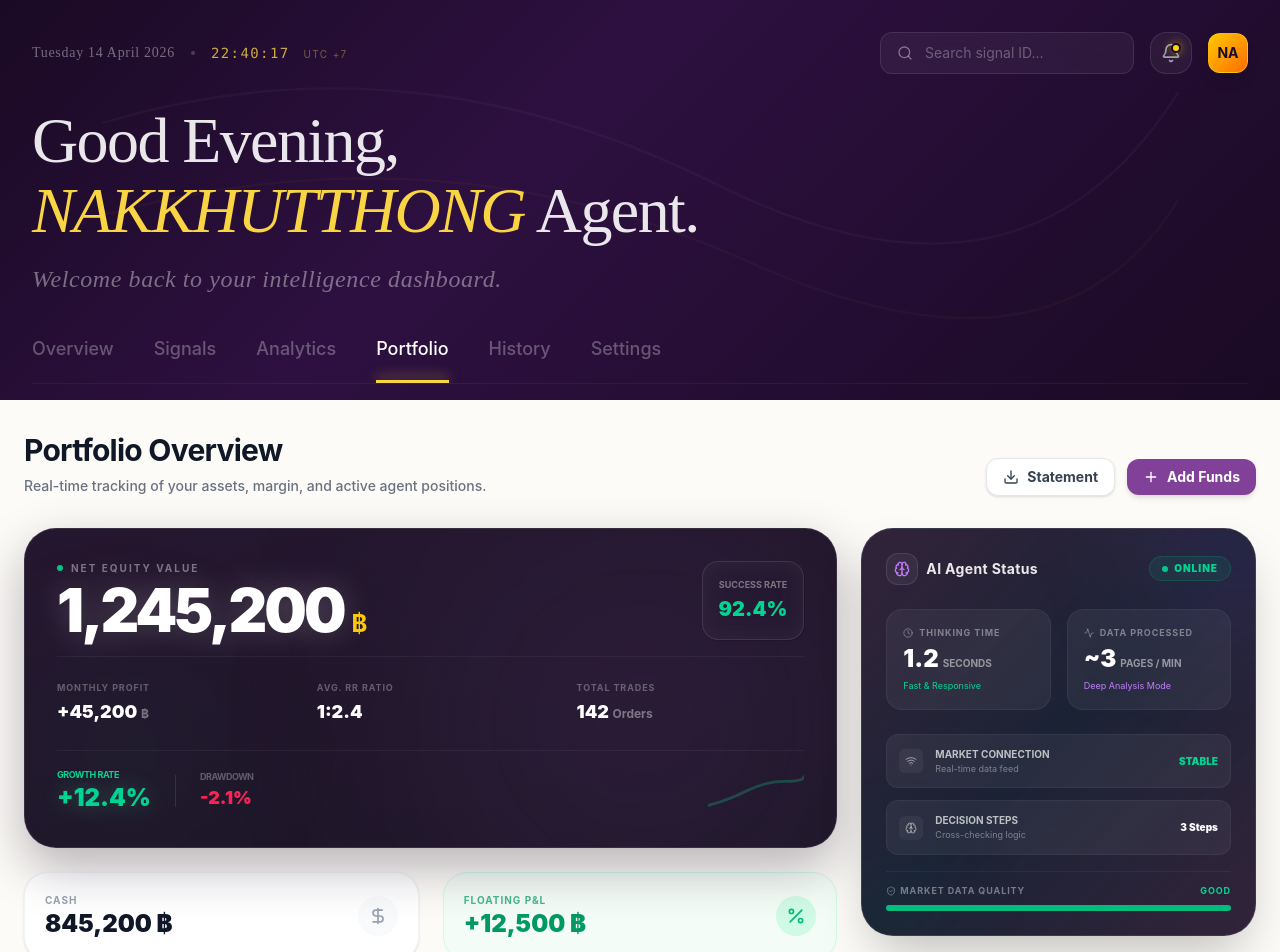
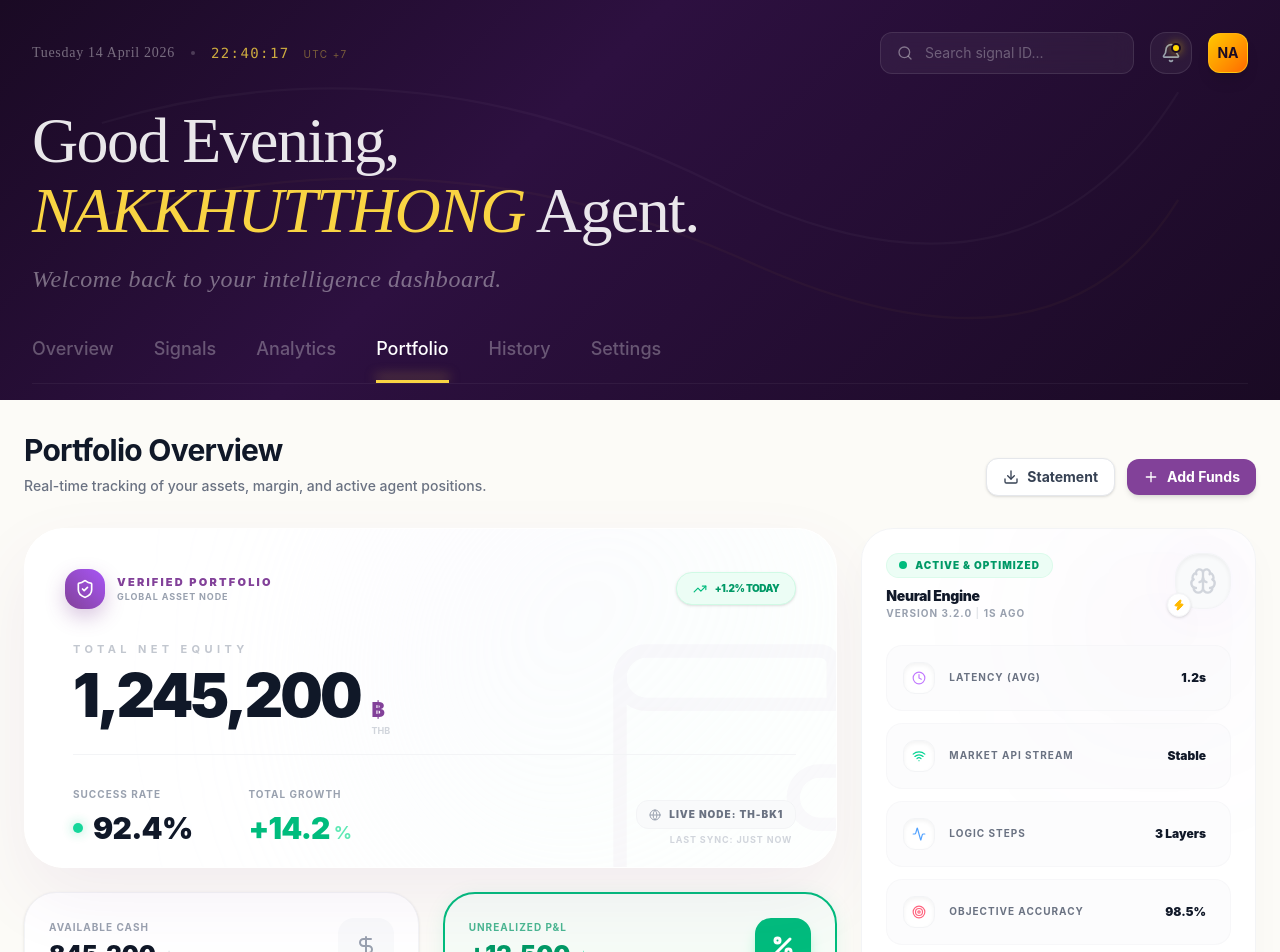
Before and after one commit to athiphat67/CN340_DATA-SCIENCE-FOR-SIGNAL-PROCESSING_PROJECT, a React (Vite) app in the folder Src/frontend/: page /portfolio in a window 1280 px wide. Shown: the top 952 px of the page. Built offline with nearby package versions, Linux system fonts and the light colour scheme.

Commit message:
Updated Portfolio Section

```diff
--- a/Src/frontend/components/portfolio/AgentHealthMonitor.tsx
+++ b/Src/frontend/components/portfolio/AgentHealthMonitor.tsx
@@ -1,102 +1,80 @@
 import React from 'react';
-import { Activity, Brain, Wifi, ShieldCheck, Clock } from 'lucide-react';
+import { Activity, Brain, Wifi, Clock, Zap, Target } from 'lucide-react';
 
 export const AgentHealthMonitor = () => {
-  // ข้อมูลจาก Database (เหมือนเดิม แต่เราจะแสดงผลให้เข้าใจง่ายขึ้น)
+  // Mock data for the system status
   const systemStatus = {
-    latency: 1240,         // ms
-    tokens: 1550,          // tokens
-    iterations: 3,         // cycles
-    dataQuality: 'Good',
-    isWeekend: false,
+    latency: 1240,         // in milliseconds
+    iterations: 3,         // decision layers
+    dataQuality: 'High',   // market data integrity
+    lastUpdate: '1s ago'   // freshness of data
   };
 
   return (
-    <div className="relative bg-gradient-to-br from-[#1a0a24]/90 via-[#0f172a]/95 to-[#1a0a24]/90 backdrop-blur-xl p-6 rounded-[32px] border border-white/10 shadow-2xl overflow-hidden flex flex-col h-full group">
+    <div className="relative bg-white rounded-[32px] border border-gray-100 shadow-[0_15px_35px_rgba(0,0,0,0.025)] p-6 overflow-hidden group hover:border-purple-200 transition-all duration-500 hover:shadow-[0_20px_50px_rgba(130,65,153,0.05)]">
 
-      {/* Background Glow */}
-      <div className="absolute -top-20 -right-20 w-48 h-48 bg-purple-500/10 blur-[60px] rounded-full pointer-events-none" />
-      <div className="absolute -bottom-10 -left-10 w-32 h-32 bg-emerald-500/5 blur-[50px] rounded-full pointer-events-none" />
+      {/* Subtle Background Glow */}
+      <div className="absolute top-0 right-0 w-48 h-48 bg-[#824199]/5 blur-[90px] rounded-full pointer-events-none" />
 
-      {/* Header - เปลี่ยนเป็นคำที่เป็นมิตรขึ้น */}
-      <div className="flex items-center justify-between mb-6 relative z-10">
-        <div className="flex items-center gap-2">
-          <div className="w-8 h-8 rounded-xl bg-white/5 border border-white/10 flex items-center justify-center">
-            <Brain size={16} className="text-purple-400" />
+      <div className="flex flex-col gap-6 relative z-10">
+        {/* Header Layout ใหม่: เน้นสถานะและไอคอนที่ดู professional */}
+        <div className="flex items-start justify-between">
+          <div>
+            <div className="flex items-center gap-2 px-3 py-1 bg-emerald-50 border border-emerald-100/60 rounded-full w-fit mb-2">
+              <span className="relative flex h-2 w-2">
+                <span className="animate-ping absolute inline-flex h-full w-full rounded-full bg-emerald-400 opacity-75"></span>
+                <span className="relative inline-flex rounded-full h-2 w-2 bg-emerald-500"></span>
+              </span>
+              <p className="text-[10px] font-black text-emerald-600 uppercase tracking-widest">Active & Optimized</p>
+            </div>
+            <h3 className="text-sm font-black text-gray-900 tracking-tight">Neural Engine</h3>
+            <p className="text-[10px] font-bold text-gray-400 uppercase tracking-widest">Version 3.2.0 <span className="text-gray-200">|</span> {systemStatus.lastUpdate}</p>
           </div>
-          <h3 className="text-sm font-bold text-white/90 tracking-wide">AI Agent Status</h3>
-        </div>
-        <div className="flex items-center gap-1.5 px-3 py-1 bg-emerald-500/10 border border-emerald-500/20 rounded-full">
-          <div className="w-1.5 h-1.5 rounded-full bg-emerald-400 animate-pulse" />
-          <span className="text-[10px] font-black text-emerald-400 uppercase tracking-widest">Online</span>
-        </div>
-      </div>
 
-      {/* Primary Metrics - แปลเป็นภาษาคน */}
-      <div className="grid grid-cols-2 gap-4 relative z-10 mb-6">
-        <div className="bg-white/5 border border-white/5 p-4 rounded-2xl hover:bg-white/10 transition-all">
-          <p className="text-[9px] font-bold text-white/40 uppercase tracking-widest mb-1 flex items-center gap-1.5">
-            <Clock size={10} /> Thinking Time
-          </p>
-          <div className="flex items-baseline gap-1">
-             <p className="text-2xl font-black text-white">{(systemStatus.latency / 1000).toFixed(1)}</p>
-             <span className="text-[10px] text-white/50 font-bold uppercase">Seconds</span>
+          {/* ไอคอนที่ดู Professional และขนาดพอดี */}
+          <div className="relative group/icon">
+            <div className="absolute inset-0 bg-purple-500/10 blur-xl rounded-full opacity-50 group-hover/icon:opacity-100 animate-pulse" />
+            <div className="w-14 h-14 rounded-3xl bg-gray-50 flex items-center justify-center border border-gray-100 group-hover:border-[#824199]/10 group-hover:bg-white transition-all duration-300 relative shadow-inner">
+              <Brain size={28} className="text-gray-300 group-hover:text-[#824199] transition-colors" />
+            </div>
+            {/* สัญลักษณ์ความเร็วเล็กๆ */}
+            <div className="absolute -bottom-2 -left-2 w-6 h-6 bg-white rounded-full flex items-center justify-center border border-gray-100 shadow-sm">
+                <Zap size={12} className="text-amber-400 fill-amber-400" />
+            </div>
           </div>
-          <p className="text-[9px] text-emerald-400 mt-1">Fast & Responsive</p>
         </div>
 
-        <div className="bg-white/5 border border-white/5 p-4 rounded-2xl hover:bg-white/10 transition-all">
-          <p className="text-[9px] font-bold text-white/40 uppercase tracking-widest mb-1 flex items-center gap-1.5">
-            <Activity size={10} /> Data Processed
-          </p>
-          <div className="flex items-baseline gap-1">
-             <p className="text-2xl font-black text-white">~3</p>
-             <span className="text-[10px] text-white/50 font-bold uppercase">Pages / Min</span>
-          </div>
-          <p className="text-[9px] text-purple-400 mt-1">Deep Analysis Mode</p>
-        </div>
-      </div>
-
-      {/* Infrastructure Details - ลดความ Tech ลง */}
-      <div className="space-y-3 relative z-10 flex-1 flex flex-col justify-end">
-        <div className="flex items-center justify-between p-3 bg-white/5 rounded-xl border border-white/5">
-           <div className="flex items-center gap-3">
-              <div className="w-6 h-6 rounded-md bg-white/5 flex items-center justify-center">
-                 <Wifi size={12} className="text-white/50" />
+        {/* ส่วนข้อมูลหลัก: ปรับเป็นแถวเรียบๆ เหมือนกล่องด้านล่าง */}
+        <div className="space-y-3">
+          {[
+            { icon: <Clock size={14} />, label: 'Latency (Avg)', value: `${(systemStatus.latency / 1000).toFixed(1)}s`, color: 'text-purple-400' },
+            { icon: <Wifi size={14} />, label: 'Market API Stream', value: 'Stable', color: 'text-emerald-400' },
+            { icon: <Activity size={14} />, label: 'Logic Steps', value: `${systemStatus.iterations} Layers`, color: 'text-blue-400' },
+            { icon: <Target size={14} />, label: 'Objective Accuracy', value: '98.5%', color: 'text-rose-400' }
+          ].map((item, i) => (
+            <div key={i} className="flex items-center justify-between p-4 bg-gray-50/50 rounded-2xl hover:bg-gray-100 transition-colors border border-gray-100/50">
+              <div className="flex items-center gap-3.5">
+                <div className={`${item.color} w-8 h-8 rounded-xl bg-white flex items-center justify-center shadow-inner border border-gray-100`}>
+                    {item.icon}
+                </div>
+                <p className="text-[10px] font-bold text-gray-500 uppercase tracking-widest">{item.label}</p>
               </div>
-              <div>
-                 <p className="text-[10px] font-bold text-white/70 uppercase">Market Connection</p>
-                 <p className="text-[9px] text-white/40">Real-time data feed</p>
-              </div>
-           </div>
-           <p className="text-[10px] font-black text-emerald-400 uppercase">Stable</p>
+              <p className="text-xs font-black text-gray-900 pr-2">{item.value}</p>
+            </div>
+          ))}
         </div>
 
-        <div className="flex items-center justify-between p-3 bg-white/5 rounded-xl border border-white/5">
-           <div className="flex items-center gap-3">
-              <div className="w-6 h-6 rounded-md bg-white/5 flex items-center justify-center">
-                 <Brain size={12} className="text-white/50" />
-              </div>
-              <div>
-                 <p className="text-[10px] font-bold text-white/70 uppercase">Decision Steps</p>
-                 <p className="text-[9px] text-white/40">Cross-checking logic</p>
-              </div>
-           </div>
-           <p className="text-[10px] font-black text-white">{systemStatus.iterations} Steps</p>
-        </div>
-
-        {/* Data Quality Bar */}
-        <div className="pt-3 border-t border-white/5 mt-1">
-          <div className="flex justify-between items-center text-[9px] font-bold uppercase tracking-widest mb-2">
-            <span className="text-white/40 flex items-center gap-1"><ShieldCheck size={10}/> Market Data Quality</span>
-            <span className="text-emerald-400">{systemStatus.dataQuality}</span>
+        {/* ส่วนสถานะ Data Quality ด้านล่าง */}
+        <div className="pt-3 border-t border-gray-100/50 mt-1">
+          <div className="flex justify-between items-center text-[10px] font-bold uppercase tracking-widest mb-3">
+            <span className="text-gray-400 flex items-center gap-1.5"><Activity size={12} className="text-gray-300"/> Data Quality Score</span>
+            <span className="text-emerald-500 font-extrabold">{systemStatus.dataQuality}</span>
           </div>
-          <div className="h-1.5 w-full bg-white/5 rounded-full overflow-hidden">
-             <div className="h-full bg-emerald-500 shadow-[0_0_8px_rgba(16,185,129,0.4)] w-[100%]" />
+          <div className="h-1.5 w-full bg-gray-100 rounded-full overflow-hidden p-[2px]">
+             <div className="h-full bg-gradient-to-r from-emerald-400 to-emerald-500 rounded-full w-[95%] shadow-[0_0_10px_rgba(16,185,129,0.3)]"></div>
           </div>
         </div>
       </div>
-
     </div>
   );
 };
--- a/Src/frontend/components/portfolio/PortfolioSection.tsx
+++ b/Src/frontend/components/portfolio/PortfolioSection.tsx
@@ -9,7 +9,7 @@ import { PortfolioMarketBias } from './PortfolioMarketBias';
 import { PortfolioActivePositions } from './PortfolioActivePositions';
 
 // Icons
-import { Wallet, DollarSign, Activity, Percent } from 'lucide-react';
+import { DollarSign, Percent, TrendingUp, ShieldCheck, Wallet, ArrowUpRight, Globe } from 'lucide-react';
 
 export const PortfolioSection = () => {
   return (
@@ -27,81 +27,96 @@ export const PortfolioSection = () => {
           {/* ======================================================== */}
           <div className="lg:col-span-8 flex flex-col gap-6">
 
-            {/* 1. PROFIT MATRIX DASHBOARD (NEW DESIGN) */}
-            <div className="relative bg-gradient-to-br from-[#1a0a24]/95 to-[#0F0A1A]/95 backdrop-blur-xl rounded-[32px] border border-white/10 shadow-[0_20px_50px_rgba(26,10,36,0.3)] overflow-hidden p-8 flex flex-col h-[320px] justify-between group">
-              {/* Background Decorative Elements */}
-              <div className="absolute top-0 right-0 w-96 h-96 bg-[#824199]/15 rounded-full blur-[120px] -z-10" />
-              <div className="absolute bottom-0 left-0 w-48 h-48 bg-emerald-500/5 rounded-full blur-[80px] -z-10" />
-              {/* Header Section */}
-              <div className="relative z-10 flex justify-between items-start">
-                <div>
-                  <div className="flex items-center gap-2 mb-1">
-                    <div className="w-1.5 h-1.5 rounded-full bg-emerald-400 animate-pulse" />
-                    <p className="text-[10px] font-bold text-white/40 uppercase tracking-[0.2em]">Net Equity Value</p>
+            {/* 1. PROFIT MATRIX DASHBOARD (TOTAL NET EQUITY - REDESIGNED) */}
+            <div className="relative bg-white/95 backdrop-blur-3xl rounded-[40px] border border-white shadow-[0_30px_70px_rgba(130,65,153,0.08)] overflow-hidden p-10 flex flex-col h-[340px] justify-between group transition-all duration-500 hover:translate-y-[-2px]">
+
+              {/* Background Decor & Watermark */}
+              <div className="absolute top-0 right-0 w-[600px] h-[600px] bg-gradient-to-br from-purple-100/40 via-emerald-50/20 to-transparent blur-[110px] rounded-full -mr-32 -mt-32 pointer-events-none" />
+              <div className="absolute -bottom-16 -right-16 opacity-[0.03] group-hover:opacity-[0.06] transition-opacity duration-1000 pointer-events-none group-hover:rotate-12 transition-transform">
+                <Wallet size={320} strokeWidth={1} className="text-[#824199]" />
+              </div>
+
+              <div className="relative z-10">
+                <div className="flex items-center justify-between mb-8">
+                  <div className="flex items-center gap-3">
+                    <div className="w-10 h-10 rounded-2xl bg-gradient-to-tr from-[#824199] to-[#a855f7] flex items-center justify-center shadow-[0_8px_20px_rgba(130,65,153,0.3)] group-hover:rotate-3 transition-transform">
+                      <ShieldCheck size={20} className="text-white" />
+                    </div>
+                    <div>
+                      <p className="text-[11px] font-black text-[#824199] uppercase tracking-[0.2em]">Verified Portfolio</p>
+                      <p className="text-[9px] text-gray-400 font-bold uppercase tracking-widest">Global Asset Node</p>
+                    </div>
                   </div>
-                  <div className="flex items-baseline gap-2">
-                    <p className="text-6xl font-black text-white tracking-tighter drop-shadow-[0_0_15px_rgba(255,255,255,0.2)]">1,245,200</p>
-                    <span className="text-2xl font-bold text-yellow-400">฿</span>
+                  <div className="flex items-center gap-4">
+                    <div className="flex items-center gap-2 px-4 py-2 bg-emerald-50 border border-emerald-100 rounded-2xl shadow-sm">
+                      <TrendingUp size={14} className="text-emerald-500" />
+                      <span className="text-[10px] font-black text-emerald-600 uppercase tracking-tighter">+1.2% Today</span>
+                    </div>
                   </div>
                 </div>
-                <div className="bg-white/5 backdrop-blur-md border border-white/10 p-4 rounded-2xl flex flex-col items-end">
-                  <p className="text-[9px] font-bold text-white/40 uppercase mb-1">Success Rate</p>
-                  <p className="text-xl font-black text-emerald-400">92.4%</p>
+
+                <div className="ml-2">
+                  <p className="text-[11px] font-bold text-gray-400 uppercase tracking-[0.4em] mb-2 opacity-60">Total Net Equity</p>
+                  <div className="flex items-baseline gap-3">
+                    <p className="text-6xl font-black text-gray-900 tracking-tighter leading-none group-hover:scale-[1.01] transition-transform duration-500">1,245,200</p>
+                    <div className="flex flex-col">
+                      <span className="text-xl font-black text-[#824199] leading-none mb-1">฿</span>
+                      <span className="text-[9px] font-bold text-gray-300 uppercase">THB</span>
+                    </div>
+                  </div>
                 </div>
               </div>
 
-              {/* Center Matrix Stats */}
-              <div className="relative z-10 grid grid-cols-3 gap-8 border-y border-white/5 py-6">
-                <div>
-                  <p className="text-[9px] font-bold text-white/30 uppercase mb-1 tracking-widest">Monthly Profit</p>
-                  <p className="text-lg font-black text-white">+45,200 <span className="text-xs text-white/40 font-bold">฿</span></p>
-                </div>
-                <div>
-                  <p className="text-[9px] font-bold text-white/30 uppercase mb-1 tracking-widest">Avg. RR Ratio</p>
-                  <p className="text-lg font-black text-white">1:2.4</p>
-                </div>
-                <div>
-                  <p className="text-[9px] font-bold text-white/30 uppercase mb-1 tracking-widest">Total Trades</p>
-                  <p className="text-lg font-black text-white">142 <span className="text-xs text-white/40 font-bold">Orders</span></p>
-                </div>
-              </div>
-
-              {/* Footer Info */}
-              <div className="relative z-10 flex items-center justify-between">
-                <div className="flex items-center gap-4">
-                  <div className="flex flex-col">
-                    <p className="text-[9px] font-bold text-emerald-400 uppercase tracking-tighter">Growth Rate</p>
-                    <p className="text-2xl font-black text-emerald-400 drop-shadow-[0_0_10px_rgba(52,211,153,0.3)]">+12.4%</p>
+              {/* Stats Footer - แทนที่กราฟด้วยข้อมูลที่ดูเป็นระบบมากขึ้น */}
+              <div className="relative z-10 flex items-end justify-between border-t border-gray-100 pt-8 mt-4 ml-2">
+                <div className="flex gap-14">
+                  <div className="relative">
+                    <p className="text-[10px] font-bold text-gray-400 uppercase mb-2 tracking-widest">Success Rate</p>
+                    <div className="flex items-center gap-2.5">
+                      <div className="w-2.5 h-2.5 rounded-full bg-emerald-400 animate-pulse shadow-[0_0_12px_rgba(52,211,153,0.6)]" />
+                      <p className="text-3xl font-black text-gray-900 tracking-tight">92.4%</p>
+                    </div>
                   </div>
-                  <div className="h-8 w-[1px] bg-white/10 mx-2" />
-                  <div className="flex flex-col">
-                    <p className="text-[9px] font-bold text-white/30 uppercase tracking-tighter">Drawdown</p>
-                    <p className="text-lg font-black text-rose-500">-2.1%</p>
+                  <div>
+                    <p className="text-[10px] font-bold text-gray-400 uppercase mb-2 tracking-widest">Total Growth</p>
+                    <p className="text-3xl font-black text-emerald-500 tracking-tight">+14.2<span className="text-emerald-300 text-lg font-bold ml-1">%</span></p>
                   </div>
                 </div>
-                <div className="w-24 h-12 opacity-30">
-                  <svg viewBox="0 0 100 40" className="w-full h-full">
-                    <path d="M0,35 Q20,30 40,20 T80,10 T100,5" fill="none" stroke="#10B981" strokeWidth="3" strokeLinecap="round" />
-                  </svg>
+
+                {/* ข้อมูลเสริมที่ทำให้กล่องดูสมดุล (แทนที่กราฟ) */}
+                <div className="flex flex-col items-end gap-1">
+                  <div className="flex items-center gap-2 px-3 py-1.5 bg-gray-50 rounded-xl border border-gray-100 group-hover:border-purple-100 transition-colors">
+                    <Globe size={12} className="text-gray-400 group-hover:text-[#824199]" />
+                    <p className="text-[10px] font-black text-gray-500 uppercase tracking-widest">Live Node: TH-BK1</p>
+                  </div>
+                  <p className="text-[9px] font-bold text-gray-300 uppercase tracking-[0.1em] mr-1">Last Sync: Just now</p>
                 </div>
               </div>
             </div>
 
+
             {/* 2. SECONDARY STATS (CASH & P&L) */}
             <div className="grid grid-cols-1 sm:grid-cols-2 gap-6">
-              <div className="bg-white p-5 rounded-[24px] border border-gray-100 shadow-sm flex items-center justify-between">
+              {/* Available Cash Box - คงไว้เหมือนเดิม */}
+              <div className="bg-white p-6 rounded-[32px] border border-gray-100 shadow-sm flex items-center justify-between group hover:shadow-md transition-all">
                 <div>
-                  <p className="text-[10px] font-bold text-gray-400 uppercase tracking-widest">Cash</p>
-                  <p className="text-2xl font-black text-gray-900">845,200 ฿</p>
+                  <p className="text-[10px] font-bold text-gray-400 uppercase tracking-widest mb-1">Available Cash</p>
+                  <p className="text-2xl font-black text-gray-900">845,200 <span className="text-sm font-bold text-gray-300 ml-1">฿</span></p>
                 </div>
-                <div className="w-10 h-10 rounded-full bg-gray-50 flex items-center justify-center text-gray-400"><DollarSign size={20} /></div>
+                <div className="w-14 h-14 rounded-2xl bg-gray-50 flex items-center justify-center text-gray-400 group-hover:bg-purple-50 group-hover:text-[#824199] transition-all">
+                  <DollarSign size={24} />
+                </div>
               </div>
-              <div className="bg-emerald-50/50 p-5 rounded-[24px] border border-emerald-100 flex items-center justify-between">
+
+              {/* Unrealized P&L Box - เพิ่มขอบสีเขียวเข้ม (border-emerald-500) */}
+              <div className="bg-emerald-50/40 p-6 rounded-[32px] border-2 border-emerald-500 flex items-center justify-between group hover:bg-emerald-50 transition-all shadow-[0_4px_20px_rgba(16,185,129,0.1)]">
                 <div>
-                  <p className="text-[10px] font-bold text-emerald-600/70 uppercase tracking-widest">Floating P&L</p>
-                  <p className="text-2xl font-black text-emerald-600">+12,500 ฿</p>
+                  <p className="text-[10px] font-bold text-emerald-600/70 uppercase tracking-widest mb-1">Unrealized P&L</p>
+                  <p className="text-2xl font-black text-emerald-600">+12,500 <span className="text-sm font-bold text-emerald-400/60 ml-1">฿</span></p>
                 </div>
-                <div className="w-10 h-10 rounded-full bg-emerald-100 flex items-center justify-center text-emerald-500"><Percent size={20} /></div>
+                <div className="w-14 h-14 rounded-2xl bg-emerald-500 flex items-center justify-center text-white group-hover:scale-110 transition-transform duration-500 shadow-lg shadow-emerald-200">
+                  <Percent size={24} strokeWidth={3} />
+                </div>
               </div>
             </div>
 
```
